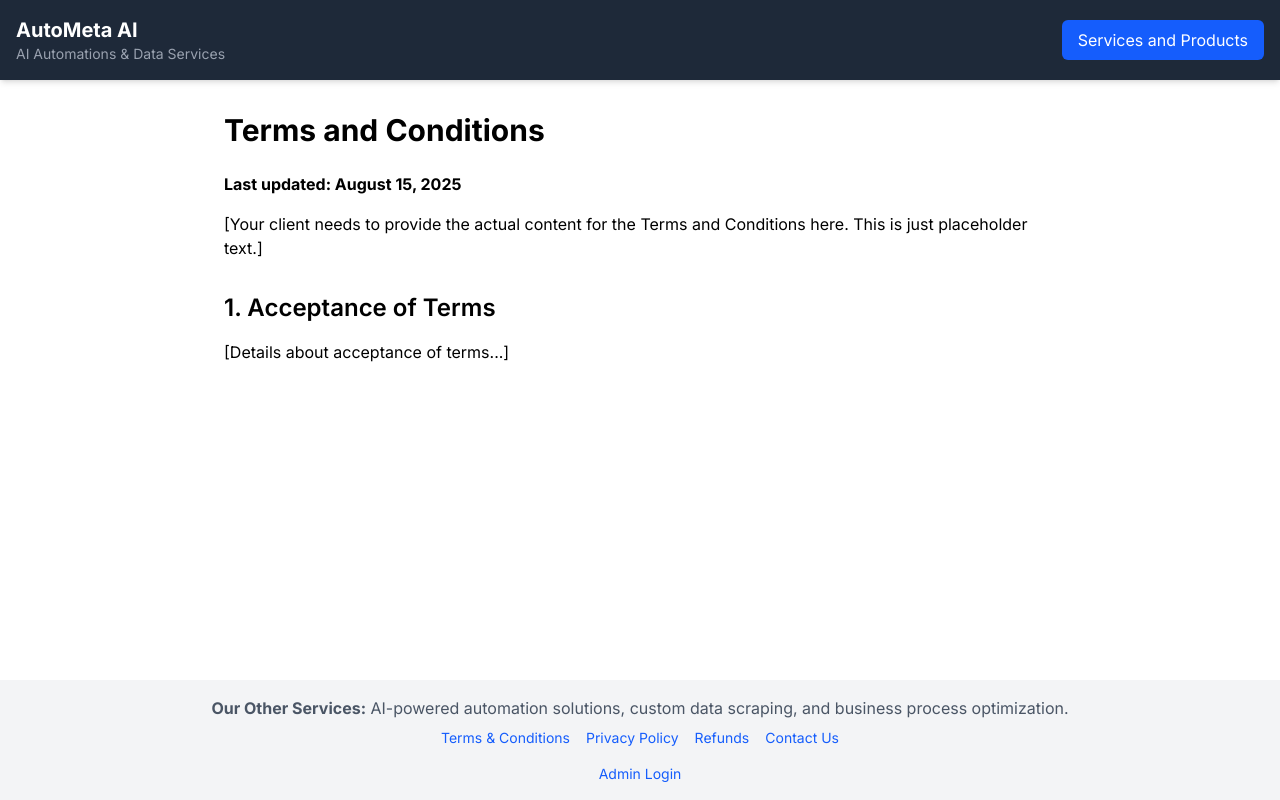
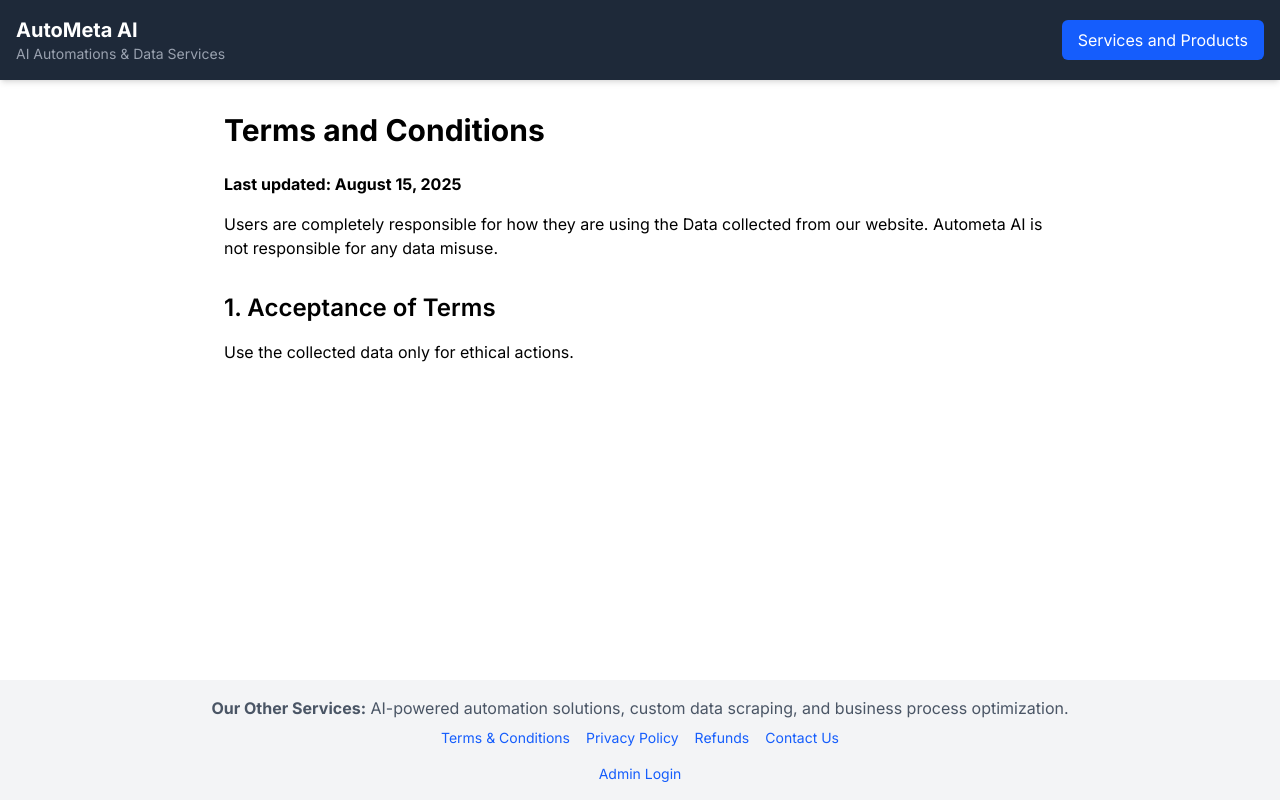
Before and after one commit to abhidigitostore/digitostore, a Next.js app in the folder web/: page /terms-and-conditions in a window 1280 px wide. Built offline with nearby package versions, Linux system fonts and the light colour scheme.

Commit message:
Fix : Error: `'` can be escaped with `&apos;`, `&lsquo;`, `&#39;`, `&rsquo;`.  react/no-unescaped-entities in contact-us/page.tsx.

```diff
--- a/web/app/cancellation-and-refunds/page.tsx
+++ b/web/app/cancellation-and-refunds/page.tsx
@@ -9,12 +9,12 @@ export default function CancellationAndRefundsPage() {
           <strong>Last updated: August 15, 2025</strong>
         </p>
         <p>
-          [Your client needs to provide the actual content for the Cancellation & Refund Policy here.
-          This is just placeholder text.]
+          Your client needs to provide the actual content for the Cancellation & Refund Policy here.
+          This is just placeholder text.
         </p>
         <h2 className="text-2xl font-semibold pt-4">Digital Products</h2>
         <p>
-          [Details about the refund policy for digital goods...]
+          Details about the refund policy for digital goods...
         </p>
       </div>
     </div>
--- a/web/app/contact-us/page.tsx
+++ b/web/app/contact-us/page.tsx
@@ -10,8 +10,7 @@ export default function ContactUsPage() {
         </p>
         <h2 className="text-2xl font-semibold pt-4">Our Contact Information</h2>
         <ul>
-          <li><strong>Email:</strong> [Client's Support Email Address]</li>
-          <li><strong>Address:</strong> [Client's Physical Address, if applicable]</li>
+          <li><strong>Email:</strong>abhi.digitostore@gmail.com</li>
         </ul>
       </div>
     </div>
--- a/web/app/privacy-policy/page.tsx
+++ b/web/app/privacy-policy/page.tsx
@@ -9,12 +9,12 @@ export default function PrivacyPolicyPage() {
           <strong>Last updated: August 15, 2025</strong>
         </p>
         <p>
-          [Your client needs to provide the actual content for the Privacy Policy here.
-          This is just placeholder text.]
+          Your client needs to provide the actual content for the Privacy Policy here.
+          This is just placeholder text.
         </p>
         <h2 className="text-2xl font-semibold pt-4">Information We Collect</h2>
         <p>
-          [Details about data collection...]
+          Details about data collection...
         </p>
       </div>
     </div>
--- a/web/app/shipping-policy/page.tsx
+++ b/web/app/shipping-policy/page.tsx
@@ -14,7 +14,7 @@ export default function ShippingPolicyPage() {
         </p>
         <h2 className="text-2xl font-semibold pt-4">Delivery Timeframe</h2>
         <p>
-          Your digital file will be delivered to the email address provided during checkout (Request form for file) immediately after a successful payment.
+          Your digital file will be delivered to the email address provided during checkout immediately after a successful payment.
         </p>
       </div>
     </div>
--- a/web/app/terms-and-conditions/page.tsx
+++ b/web/app/terms-and-conditions/page.tsx
@@ -9,12 +9,12 @@ export default function TermsAndConditionsPage() {
           <strong>Last updated: August 15, 2025</strong>
         </p>
         <p>
-          [Your client needs to provide the actual content for the Terms and Conditions here.
-          This is just placeholder text.]
+          Users are completely responsible for how they are using the Data collected from our website.
+          Autometa AI is not responsible for any data misuse.
         </p>
         <h2 className="text-2xl font-semibold pt-4">1. Acceptance of Terms</h2>
         <p>
-          [Details about acceptance of terms...]
+          Use the collected data only for ethical actions.
         </p>
       </div>
     </div>
```
